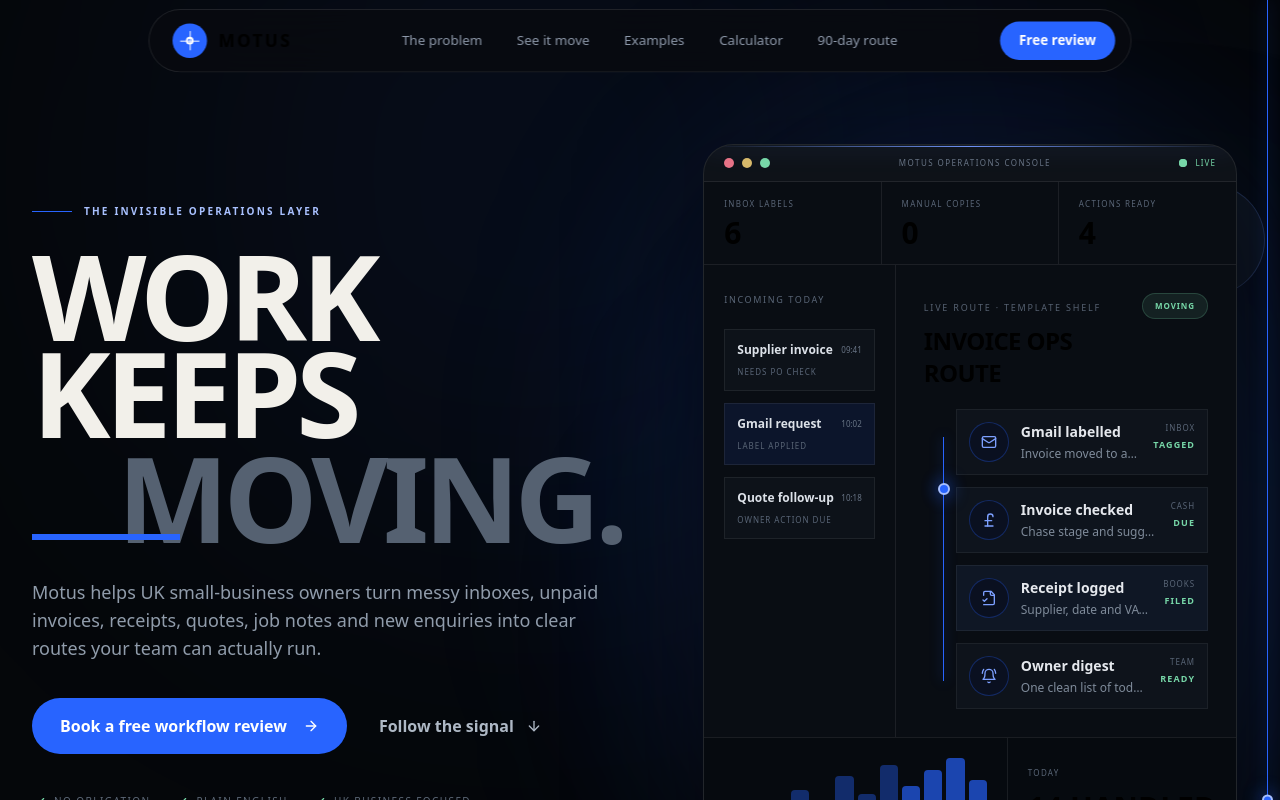
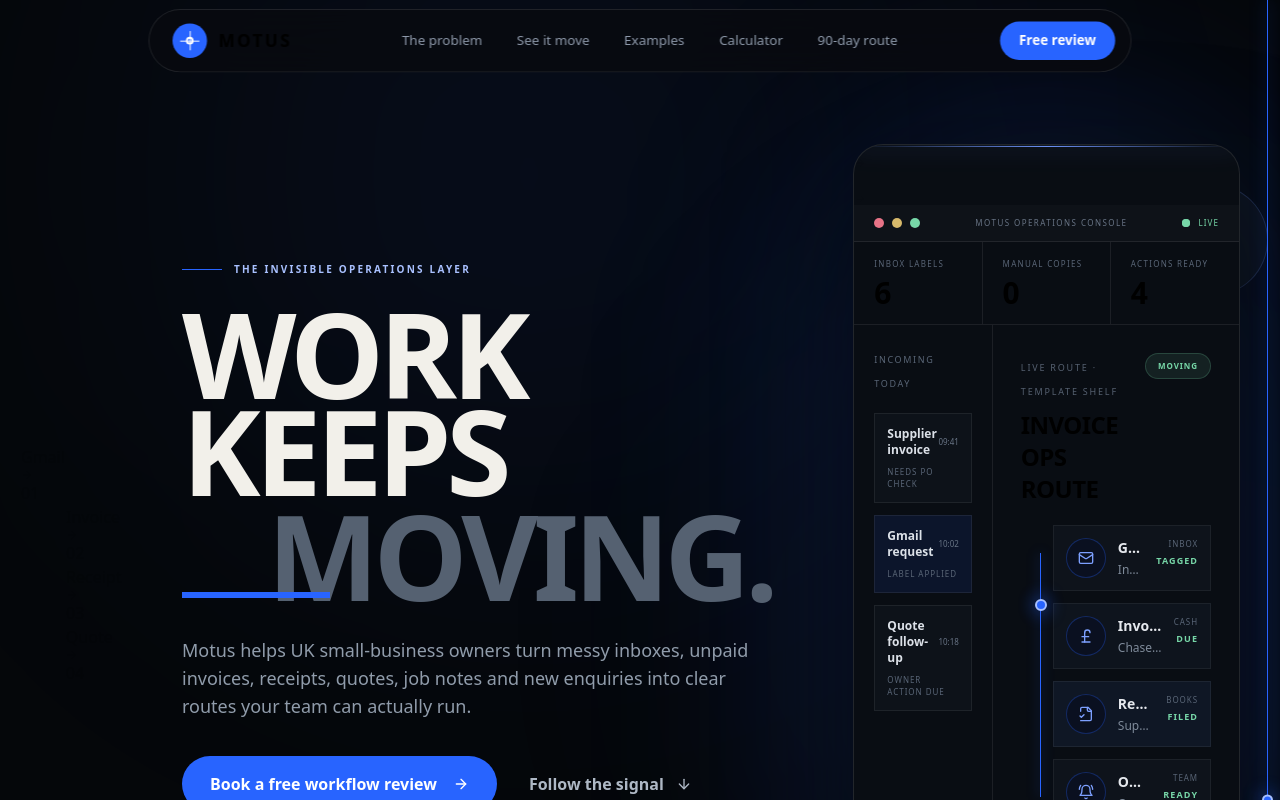
Before and after one commit to Motusai84/motus-agency-site, a React (Vite) app: page / in a window 1280 px wide. Shown: the top 800 px of the page. Built offline with nearby package versions, Linux system fonts and the light colour scheme; the HTML template or start-up script is replaced by a standard one.

Commit message:
Add Motus signal motion polish

```diff
--- a/src/App.tsx
+++ b/src/App.tsx
@@ -317,7 +317,8 @@
       </motion.header>
 
       <main>
-        <section id="top" className="relative flex min-h-screen items-center px-5 pb-16 pt-32 md:px-8 md:pt-36">
+        <section id="top" className="relative flex min-h-screen items-center overflow-hidden px-5 pb-16 pt-32 md:px-8 md:pt-36">
+          <RoutePacketField variant="hero" />
           <div className="mx-auto grid w-full max-w-7xl items-center gap-14 lg:grid-cols-[1.02fr_0.98fr] lg:gap-20">
             <motion.div initial="hidden" animate="visible" variants={stagger} className="relative z-10">
               <motion.div variants={reveal} className="mb-7 flex items-center gap-3">
@@ -369,6 +370,7 @@
         <OwnerFitBand />
 
         <section id="friction" className="relative min-h-[85vh] overflow-hidden border-b border-white/[0.06] px-5 pb-16 pt-20 md:px-8 md:py-32">
+          <RoutePacketField variant="quiet" />
           <div className="mx-auto max-w-7xl">
             <div className="grid gap-14 lg:grid-cols-[0.9fr_1.1fr] lg:items-center">
               <motion.div initial="hidden" whileInView="visible" viewport={{ once: true, margin: "-100px" }} variants={stagger}>
@@ -413,6 +415,7 @@
         <NinetyDayExperience />
 
         <section id="outcomes" className="relative overflow-hidden border-b border-white/[0.06] px-5 pb-16 pt-20 md:px-8 md:py-36">
+          <RoutePacketField variant="quiet" />
           <div className="mx-auto max-w-7xl">
             <div className="grid gap-12 lg:grid-cols-[0.72fr_1.28fr] lg:items-end">
               <div>
@@ -528,6 +531,48 @@
   );
 }
 
+function RoutePacketField({ variant }: { variant: "hero" | "quiet" }) {
+  const packets = [
+    { label: "Gmail", top: "15%", left: "61%", delay: 0, width: 130 },
+    { label: "Invoice", top: "31%", left: "77%", delay: 0.8, width: 150 },
+    { label: "Receipt", top: "67%", left: "57%", delay: 1.55, width: 142 },
+    { label: "Quote", top: "79%", left: "82%", delay: 2.25, width: 126 },
+  ] as const;
+
+  return (
+    <div className={`route-packet-field route-packet-field-${variant}`} aria-hidden="true">
+      <div className="route-packet-lane route-packet-lane-a" />
+      <div className="route-packet-lane route-packet-lane-b" />
+      <div className="route-packet-lane route-packet-lane-c" />
+      {packets.map((packet, index) => (
+        <motion.div
+          key={packet.label}
+          initial={{ opacity: 0, x: -16 }}
+          animate={{ opacity: [0, variant === "hero" ? 0.75 : 0.3, 0.14], x: [-16, 12, 34] }}
+          transition={{ duration: 4.8, delay: packet.delay, repeat: Infinity, repeatDelay: 1.4, ease: "easeInOut" }}
+          className="route-packet"
+          style={{ top: packet.top, left: packet.left, width: packet.width }}
+        >
+          <span className="route-packet-dot" />
+          <span>{packet.label}</span>
+          <ArrowRight className="h-3 w-3" />
+          <span className="route-packet-code">0{index + 1}</span>
+        </motion.div>
+      ))}
+      <motion.div
+        animate={{ rotate: 360 }}
+        transition={{ duration: 28, repeat: Infinity, ease: "linear" }}
+        className="route-orbit route-orbit-a"
+      />
+      <motion.div
+        animate={{ rotate: -360 }}
+        transition={{ duration: 36, repeat: Infinity, ease: "linear" }}
+        className="route-orbit route-orbit-b"
+      />
+    </div>
+  );
+}
+
 function OperationsConsole() {
   const events = [
     { icon: Mail, title: "Gmail labelled", detail: "Invoice moved to accounts review", state: "Tagged", owner: "Inbox", delay: 0.55 },
@@ -544,6 +589,18 @@
       <div className="relative overflow-hidden rounded-[30px] border border-white/[0.1] bg-[#090d13] shadow-[0_40px_120px_rgba(0,0,0,.58)]">
         <div className="signal-grid absolute inset-0 opacity-35" />
         <motion.div animate={{ y: ["-10%", "900%"] }} transition={{ duration: 5.2, repeat: Infinity, repeatDelay: 1.1, ease: "linear" }} className="absolute left-0 right-0 top-0 h-px bg-gradient-to-r from-transparent via-[#6f95ff] to-transparent shadow-[0_0_22px_rgba(111,149,255,.9)]" />
+        <div className="console-arrow-field" aria-hidden="true">
+          {[0, 1, 2, 3, 4].map((index) => (
+            <motion.span
+              key={index}
+              animate={{ x: ["-18%", "118%"], opacity: [0, 0.55, 0] }}
+              transition={{ duration: 4.2, delay: index * 0.7, repeat: Infinity, repeatDelay: 1.8, ease: "easeInOut" }}
+              className="console-arrow"
+            >
+              <ArrowRight className="h-3 w-3" />
+            </motion.span>
+          ))}
+        </div>
 
         <div className="relative z-10 flex items-center justify-between border-b border-white/[0.08] bg-white/[0.025] px-4 py-3 sm:px-5">
           <div className="flex items-center gap-2">
@@ -978,6 +1035,18 @@
               style={{ pathLength: lineLength }}
             />
           </svg>
+          <div className="journey-arrow-field" aria-hidden="true">
+            {[0, 1, 2, 3].map((index) => (
+              <motion.span
+                key={index}
+                animate={{ x: ["-10vw", "108vw"], opacity: [0, 0.56, 0] }}
+                transition={{ duration: 7.4, delay: index * 1.35, repeat: Infinity, repeatDelay: 1.1, ease: "easeInOut" }}
+                className={`journey-arrow journey-arrow-${index + 1}`}
+              >
+                <ArrowRight className="h-4 w-4" />
+              </motion.span>
+            ))}
+          </div>
 
           <div className="absolute inset-x-0 bottom-10 top-[36%]">
             {JOURNEY_STAGES.map((stage, index) => (
@@ -1072,6 +1141,15 @@
 
           <motion.div layout className="relative min-h-[590px] overflow-hidden border border-white/[0.09] bg-[#090d13] p-5 sm:p-8">
             <div className="signal-grid absolute inset-0 opacity-30" />
+            <motion.div
+              animate={{ x: running ? ["-30%", "130%"] : "-30%", opacity: running ? [0, 0.5, 0] : 0 }}
+              transition={{ duration: 2.8, repeat: running ? Infinity : 0, repeatDelay: 0.6, ease: "easeInOut" }}
+              className="example-scan-packet"
+              aria-hidden="true"
+            >
+              <span>route active</span>
+              <ArrowRight className="h-3 w-3" />
+            </motion.div>
             <div className="relative z-10 flex h-full flex-col">
               <div className="flex flex-col gap-5 border-b border-white/[0.08] pb-6 sm:flex-row sm:items-end sm:justify-between">
                 <div>
@@ -1138,6 +1216,12 @@
               This is not an open-ended tech project. It is a focused three-month engagement around one routine process that is slowing the business down.
             </motion.p>
             <motion.div variants={reveal} className="experience-offer mt-9 overflow-hidden rounded-[28px] border border-white/[0.08] bg-[#090d13]">
+              <div className="experience-signal-strip" aria-hidden="true">
+                <motion.span
+                  animate={{ x: ["-20%", "118%"] }}
+                  transition={{ duration: 4.5, repeat: Infinity, repeatDelay: 0.9, ease: "easeInOut" }}
+                />
+              </div>
               <div className="border-b border-white/[0.08] p-5">
                 <span className="font-utility text-[8px] font-bold uppercase tracking-[0.18em] text-[#6f95ff]">What you are buying</span>
                 <strong className="mt-3 block text-lg leading-7 text-[#f2f0ea]">A working route for one repeated admin problem, with your team still in control.</strong>
--- a/src/styles.css
+++ b/src/styles.css
@@ -99,6 +99,231 @@
     linear-gradient(rgba(169, 193, 255, 0.055) 1px, transparent 1px),
     linear-gradient(90deg, rgba(169, 193, 255, 0.055) 1px, transparent 1px);
   background-size: 40px 40px;
+}
+
+.route-packet-field {
+  pointer-events: none;
+  position: absolute;
+  inset: 0;
+  z-index: 0;
+  overflow: hidden;
+}
+
+.route-packet-field-hero {
+  opacity: 1;
+}
+
+.route-packet-field-quiet {
+  opacity: 0.44;
+}
+
+.route-packet-lane {
+  position: absolute;
+  height: 1px;
+  width: 42vw;
+  background: linear-gradient(90deg, transparent, rgba(40, 100, 255, 0.34), transparent);
+  transform-origin: left center;
+  filter: drop-shadow(0 0 12px rgba(40, 100, 255, 0.28));
+}
+
+.route-packet-lane-a {
+  right: -8vw;
+  top: 22%;
+  transform: rotate(-9deg);
+}
+
+.route-packet-lane-b {
+  right: 4vw;
+  top: 55%;
+  transform: rotate(7deg);
+}
+
+.route-packet-lane-c {
+  right: -11vw;
+  top: 78%;
+  transform: rotate(-5deg);
+}
+
+.route-packet {
+  position: absolute;
+  display: inline-flex;
+  align-items: center;
+  justify-content: space-between;
+  gap: 0.55rem;
+  border: 1px solid rgba(169, 193, 255, 0.14);
+  background: rgba(8, 12, 18, 0.78);
+  padding: 0.55rem 0.68rem;
+  color: #a9c1ff;
+  font-family: "IBM Plex Mono", monospace;
+  font-size: 0.52rem;
+  font-weight: 700;
+  letter-spacing: 0.14em;
+  text-transform: uppercase;
+  box-shadow: 0 22px 55px rgba(0, 0, 0, 0.22), inset 0 1px 0 rgba(255, 255, 255, 0.04);
+  backdrop-filter: blur(14px);
+}
+
+.route-packet-dot {
+  height: 0.38rem;
+  width: 0.38rem;
+  flex: 0 0 auto;
+  border-radius: 999px;
+  background: #2864ff;
+  box-shadow: 0 0 14px rgba(40, 100, 255, 0.9);
+}
+
+.route-packet-code {
+  color: #596576;
+}
+
+.route-orbit {
+  position: absolute;
+  border: 1px dashed rgba(111, 149, 255, 0.15);
+  border-radius: 999px;
+}
+
+.route-orbit::after {
+  content: "";
+  position: absolute;
+  right: 16%;
+  top: 5%;
+  height: 0.5rem;
+  width: 0.5rem;
+  border-radius: 999px;
+  background: #77d7a8;
+  box-shadow: 0 0 16px rgba(119, 215, 168, 0.8);
+}
+
+.route-orbit-a {
+  right: 7%;
+  top: 13%;
+  height: 15rem;
+  width: 15rem;
+}
+
+.route-orbit-b {
+  bottom: 10%;
+  right: 20%;
+  height: 9rem;
+  width: 9rem;
+}
+
+.console-arrow-field,
+.journey-arrow-field {
+  pointer-events: none;
+  position: absolute;
+  inset-inline: 0;
+  overflow: hidden;
+}
+
+.console-arrow-field {
+  inset-block: 0;
+  z-index: 1;
+}
+
+.console-arrow {
+  position: absolute;
+  right: 0;
+  display: inline-grid;
+  height: 1.45rem;
+  width: 1.45rem;
+  place-items: center;
+  border: 1px solid rgba(169, 193, 255, 0.16);
+  border-radius: 999px;
+  background: rgba(40, 100, 255, 0.08);
+  color: #a9c1ff;
+  box-shadow: 0 0 18px rgba(40, 100, 255, 0.2);
+}
+
+.console-arrow:nth-child(1) {
+  top: 18%;
+}
+
+.console-arrow:nth-child(2) {
+  top: 31%;
+}
+
+.console-arrow:nth-child(3) {
+  top: 47%;
+}
+
+.console-arrow:nth-child(4) {
+  top: 63%;
+}
+
+.console-arrow:nth-child(5) {
+  top: 78%;
+}
+
+.journey-arrow-field {
+  bottom: 12%;
+  height: 50%;
+}
+
+.journey-arrow {
+  position: absolute;
+  display: grid;
+  height: 2rem;
+  width: 2rem;
+  place-items: center;
+  border: 1px solid rgba(169, 193, 255, 0.16);
+  border-radius: 999px;
+  background: rgba(8, 13, 23, 0.72);
+  color: #a9c1ff;
+  box-shadow: 0 0 28px rgba(40, 100, 255, 0.2);
+}
+
+.journey-arrow-1 {
+  top: 66%;
+}
+
+.journey-arrow-2 {
+  top: 22%;
+}
+
+.journey-arrow-3 {
+  top: 67%;
+}
+
+.journey-arrow-4 {
+  top: 30%;
+}
+
+.example-scan-packet {
+  position: absolute;
+  left: 0;
+  top: 46%;
+  z-index: 1;
+  display: inline-flex;
+  align-items: center;
+  gap: 0.5rem;
+  border: 1px solid rgba(119, 215, 168, 0.16);
+  background: rgba(13, 24, 20, 0.72);
+  padding: 0.55rem 0.75rem;
+  color: #77d7a8;
+  font-family: "IBM Plex Mono", monospace;
+  font-size: 0.52rem;
+  font-weight: 800;
+  letter-spacing: 0.16em;
+  text-transform: uppercase;
+  box-shadow: 0 0 34px rgba(119, 215, 168, 0.12);
+  backdrop-filter: blur(14px);
+}
+
+.experience-signal-strip {
+  position: relative;
+  height: 3px;
+  overflow: hidden;
+  background: rgba(255, 255, 255, 0.06);
+}
+
+.experience-signal-strip span {
+  position: absolute;
+  inset-block: 0;
+  left: 0;
+  width: 42%;
+  background: linear-gradient(90deg, transparent, #2864ff, #77d7a8, transparent);
+  box-shadow: 0 0 16px rgba(40, 100, 255, 0.65);
 }
 
 .noise-layer {
@@ -309,6 +534,46 @@
     background-size: 28px 28px;
   }
 
+  .route-packet-field {
+    opacity: 0.32;
+  }
+
+  .route-packet {
+    display: none;
+  }
+
+  .route-packet-lane {
+    width: 74vw;
+  }
+
+  .route-packet-lane-a {
+    right: -26vw;
+    top: 21%;
+  }
+
+  .route-packet-lane-b {
+    right: -16vw;
+    top: 62%;
+  }
+
+  .route-packet-lane-c,
+  .route-orbit-b {
+    display: none;
+  }
+
+  .route-orbit-a {
+    right: -4.5rem;
+    top: 9rem;
+    height: 10rem;
+    width: 10rem;
+  }
+
+  .console-arrow-field,
+  .journey-arrow-field,
+  .example-scan-packet {
+    display: none;
+  }
+
   .motus-site footer {
     padding-block: 2.5rem;
   }
@@ -331,4 +596,12 @@
   .signal-button::after {
     display: none;
   }
+
+  .route-packet-field,
+  .console-arrow-field,
+  .journey-arrow-field,
+  .example-scan-packet,
+  .experience-signal-strip {
+    display: none;
+  }
 }
```
